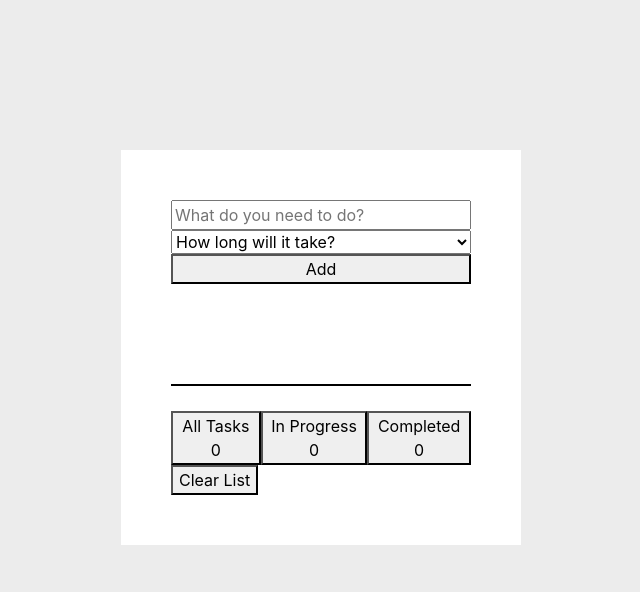
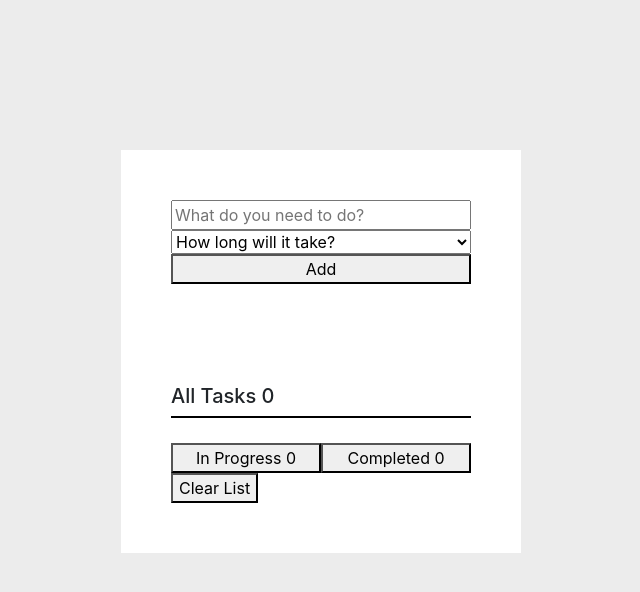
Before and after one commit to TTBoiMike/todo-list-react-app, a React (Create React App) app: page / in a window 1280 px wide. Shown: the top 592 px of the page, without its empty margins (319-959 px from the left). Built offline with nearby package versions, Linux system fonts and the light colour scheme.

Commit message:
sovles bug with checkbox

```diff
--- a/src/App.css
+++ b/src/App.css
@@ -26,7 +26,7 @@ body {
   display: flex;
   justify-content: space-between;
   align-items: center;
-  border-top: 2px solid black;
+  border-bottom: 2px solid black;
 }
 .todo-meta {
   display: flex;
@@ -34,8 +34,8 @@ body {
 }
 .todo-app-info {
   padding-top: 25px;
-  display: flex;
-  justify-content: space-between;
+  display: grid;
+  grid-template-columns: 1fr 1fr;
   border-top: 2px solid black;
 }
 .meta-icon {
--- a/src/components/App.js
+++ b/src/components/App.js
@@ -27,7 +27,6 @@ class App extends React.Component {
     let completed = false;
     const newTodo = {title, duration, id, completed};
     let updatedTodoList = [...this.state.allTodos, newTodo]
-    console.log(updatedTodoList)
     this.setState((state) => ({
       allTodos: updatedTodoList,
       publishedTodos: updatedTodoList,
@@ -65,14 +64,13 @@ class App extends React.Component {
   }
 
   filterPublishedTodos(filter) {
-    console.log(filter)
     if(filter === "completed") {
         let completedTodos = this.state.allTodos.filter((todo) => todo.completed === true);
         this.setState({
           publishedTodos: completedTodos
         })
     } else if (filter === "inprogress") {
-      let inProgressTodos =  this.state.allTodos.filter((todo) => todo.completed === !true)
+      let inProgressTodos =  this.state.allTodos.filter((todo) => todo.completed === false)
       this.setState({
         publishedTodos: inProgressTodos
       })
@@ -84,6 +82,7 @@ class App extends React.Component {
   }
 
   render() {
+    console.log(this.state.publishedTodos)
     return (
       <Container>
         <div className="App">
--- a/src/components/appMeta.js
+++ b/src/components/appMeta.js
@@ -1,16 +1,12 @@
 import React from 'react'
 
 const AppMeta = (props) => {
-    console.log(props)
     return (
         <div>
+            <h5>All Tasks <span className="info-icon">{props.appinfo.totalTodos}</span></h5>
             <div className="todo-app-info">
-                <button onClick={(e) => props.filter(e.target.id)}>All Tasks <span className="info-icon">{props.appinfo.totalTodos}</span></button>
                 <button id="inprogress" onClick={(e) => props.filter(e.target.id)}>In Progress <span className="info-icon">{props.appinfo.inProgress}</span></button>
                 <button id="completed" onClick={(e) => props.filter(e.target.id)}>Completed <span className="info-icon">{props.appinfo.completedTodos}</span></button>
-            </div>
-            <div>
-                <button onClick={props.clearlist}>Clear List</button>
             </div>
         </div>
     )
--- a/src/components/listing.js
+++ b/src/components/listing.js
@@ -15,16 +15,17 @@ class Listings extends React.Component {
                             {todo.duration}
                         </div>
                     </div>
-                <input id={todo.id} onClick={(e) => this.props.handleCheckBox(e)} type="checkbox" className="checkbox" name="completed" />
+                    <input id={todo.id} onClick={(e) => this.props.handleCheckBox(e)} type="checkbox" className="checkbox" name="completed" checked={todo.completed ? "checked" : ""}/>
                 </div>
             ))
         }
 
-    render(){
+    render() {
         return (
             <div className="app-container">
+                <AppMeta appinfo={this.props.appinfo} clearlist={this.props.clearlist} filter={this.props.filter}/>
                 {this.buildListingHTML()}
-                <AppMeta appinfo={this.props.appinfo} clearlist={this.props.clearlist} filter={this.props.filter}/>
+                <button onClick={this.props.clearlist}>Clear List</button>
             </div>
         )
     }
```
Also changed, not shown: src/assets/check-square-solid.svg (added), 1 other file (tests, documents, lock files or other folders). Lines whose indentation alone changed are shown as unchanged.
